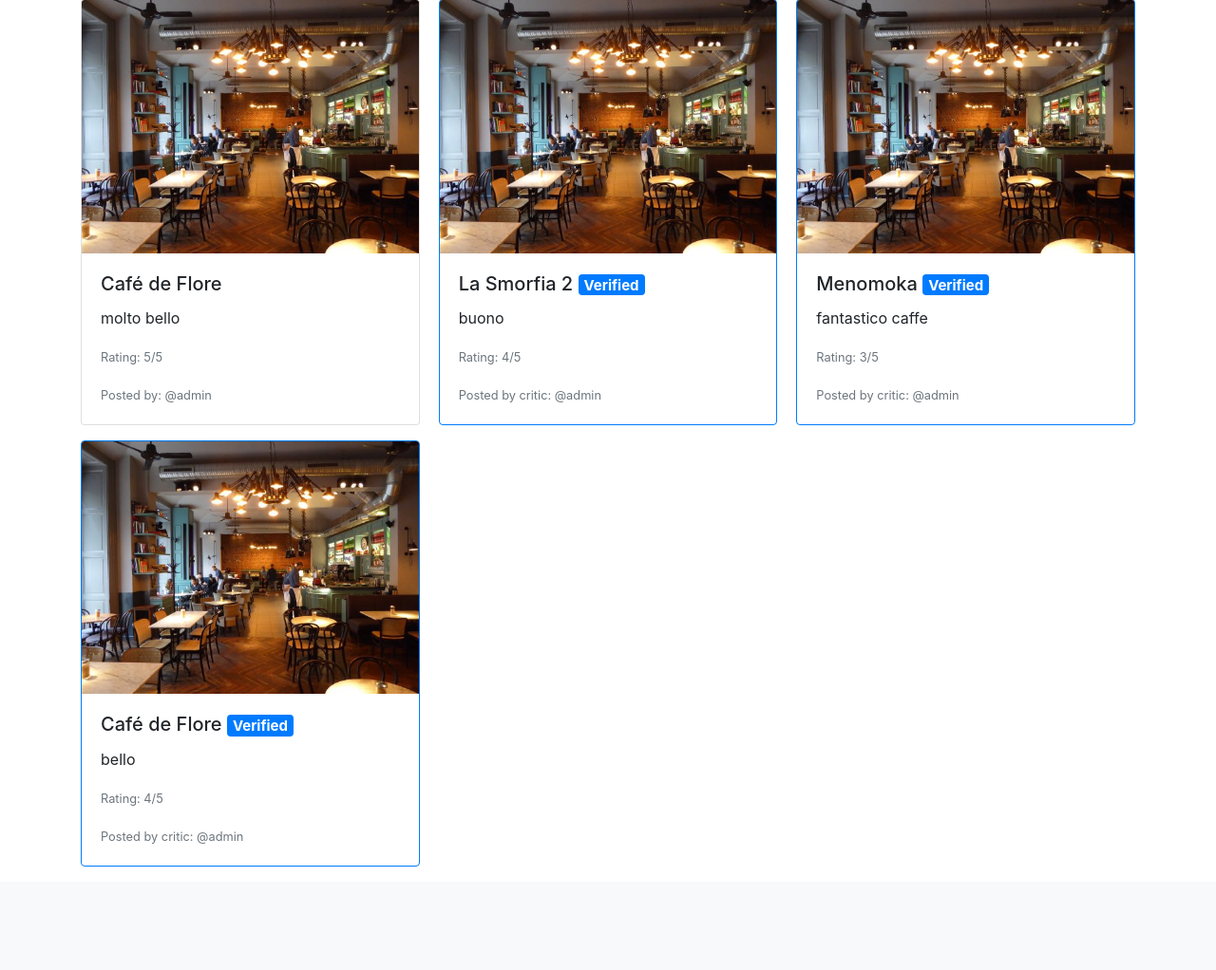
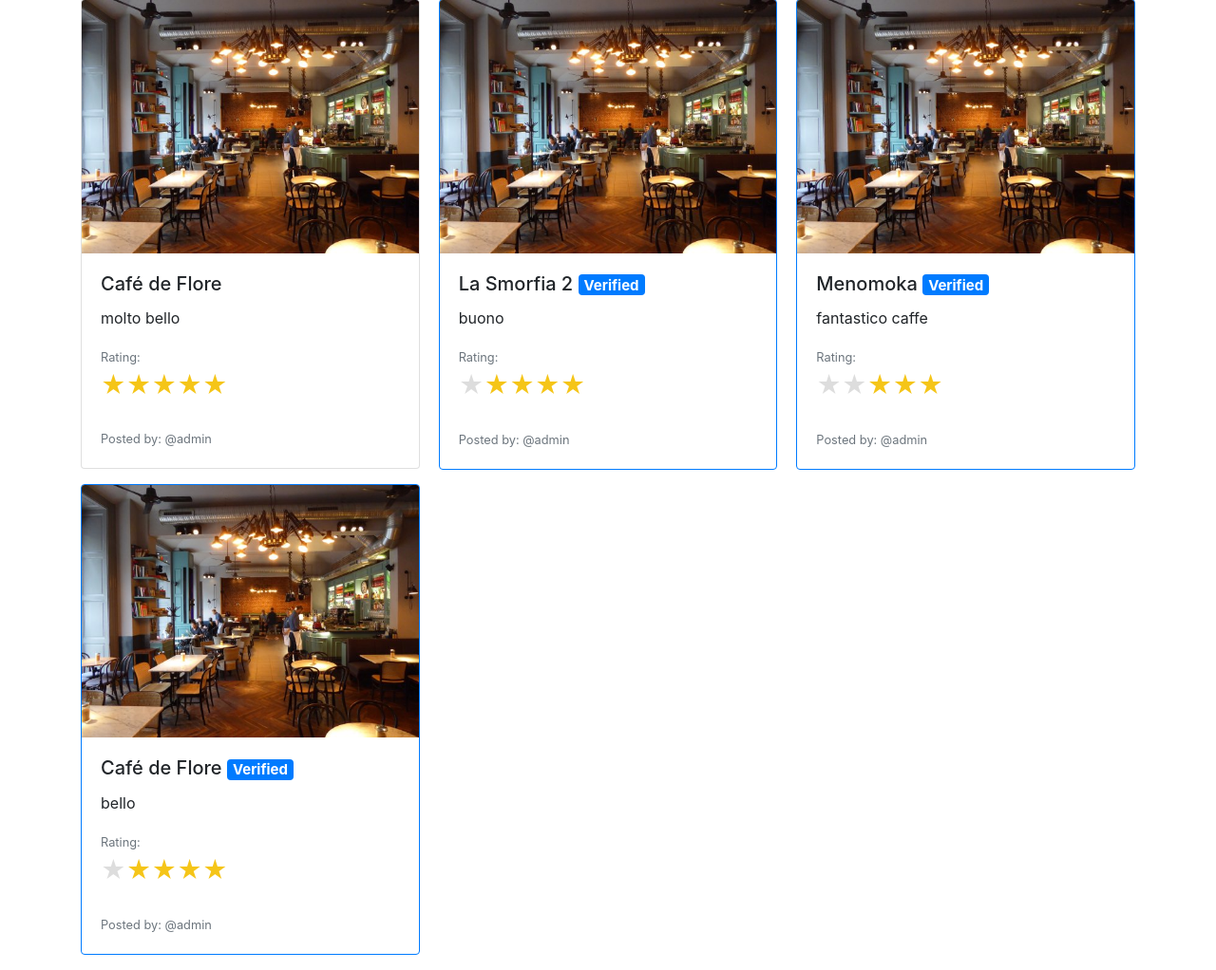
Before and after one commit to paulfersi/fork_finder, a Django app: page /feed/ in a window 1280 px wide. Shown: the part 225-1247 px from the top of the page at 95% size. Before the commit the page ends 1138 px from the top, so only its background shows below. Run offline with Django 5.2, Linux system fonts and the light colour scheme; a user stored in the database is signed in; data comes from the database, SQL or seed files in the repository; both versions use the stored data as it was after the commit; some libraries are stand-ins or nearby versions.

Commit message:
added stars for ratings

```diff
--- a/templates/base.html
+++ b/templates/base.html
@@ -34,6 +34,30 @@
             height: 80vh;
             overflow-y: auto;
         }
+
+
+
+        .star-rating {
+            display: flex;
+            flex-direction: row-reverse;
+            justify-content: flex-end;
+        }
+        .star-rating input[type="radio"] {
+            display: none;
+        }
+        .star-rating label {
+            font-size: 2em;
+            color: #ddd;
+            cursor: pointer;
+        }
+        .star-rating input[type="radio"]:checked ~ label {
+            color: #f5c518;
+        }
+        .star-rating label:hover,
+        .star-rating label:hover ~ label {
+            color: #f5c518;
+        }
+
     </style>
 </head>
 <body>
--- a/templates/feed.html
+++ b/templates/feed.html
@@ -12,52 +12,68 @@
 </ul>
 <div class="tab-content mt-3" id="feedTabsContent">
     <div class="tab-pane fade show active" id="friends" role="tabpanel" aria-labelledby="friends-tab">
-
         <div class="card-columns">
             {% for followed in user.profile.follows.all %}
                 {% for review in followed.user.reviews.all %}
-                    {% if review.is_featured %}
-                    <div class="card border-primary mb-3">
+                    <div class="card mb-3 {% if review.is_featured %}border-primary{% endif %}">
                         <img src="{{ review.photo.url }}" class="card-img-top" alt="Restaurant Photo">
                         <div class="card-body">
-                            <h5 class="card-title">  {{ review.restaurant.name }} <span class="badge badge-primary">Verified</span></h5>
+                            <h5 class="card-title">
+                                {{ review.restaurant.name }}
+                                {% if review.is_featured %}
+                                    <span class="badge badge-primary">Verified</span>
+                                {% endif %}
+                            </h5>
                             <p class="card-text">{{ review.body }}</p>
-                            <p class="card-text"><small class="text-muted">Rating: {{ review.rating }}/5</small></p>
-                            <p class="card-text"><small class="text-muted">Posted by critic: @{{ followed.user.username }}</small></p>
-
-                        </div>
-                    </div>
-                    {% else %}
-                    <div class="card mb-3">
-                        <img src="{{ review.photo.url }}" class="card-img-top" alt="Restaurant Photo">
-                        <div class="card-body">
-                            <h5 class="card-title">{{ review.restaurant.name }}</h5>
-                            <p class="card-text">{{ review.body }}</p>
-                            <p class="card-text"><small class="text-muted">Rating: {{ review.rating }}/5</small></p>
+                            <p class="card-text">
+                                <small class="text-muted">
+                                    Rating:
+                                    <span class="star-rating">
+                                        {% for i in "12345" %}
+                                            <label style="color:
+                                            {% if forloop.counter <= review.rating %}#f5c518
+                                            {% else %}#ddd
+                                            {% endif %};">&#9733;
+                                            </label>
+                                        {% endfor %}
+                                    </span>
+                                </small>
+                            </p>
                             <p class="card-text"><small class="text-muted">Posted by: @{{ followed.user.username }}</small></p>
                         </div>
                     </div>
-                    {% endif %}
                 {% endfor %}
             {% endfor %}
         </div>
     </div>
 
     <div class="tab-pane fade" id="explore" role="tabpanel" aria-labelledby="explore-tab">
-            <!-- List of recommended restaurants -->
-            <div class="card-columns">
-                {% for review in recommended_reviews %}
+        <div class="card-columns">
+            {% for review in recommended_reviews %}
                 <div class="card mb-4">
                     <img src="{{ review.photo.url }}" class="card-img-top" alt="Restaurant Photo">
                     <div class="card-body">
                         <h5 class="card-title">{{ review.restaurant.name }}</h5>
                         <p class="card-text">{{ review.body }}</p>
-                        <p class="card-text"><small class="text-muted">Rating: {{ review.rating }}/5</small></p>
+                        <p class="card-text">
+                            <small class="text-muted">
+                                Rating:
+                                <span class="star-rating">
+                                    {% for i in "12345" %}
+                                        <label style="color:
+                                        {% if forloop.counter <= review.rating %}#f5c518
+                                        {% else %}#ddd
+                                        {% endif %};">&#9733;
+                                        </label>
+                                    {% endfor %}
+                                </span>
+                            </small>
+                        </p>
                         <p class="card-text"><small class="text-muted">Posted by: @{{ review.user.username }}</small></p>
                     </div>
                 </div>
-                {% endfor %}
-            </div>
+            {% endfor %}
         </div>
     </div>
+</div>
 {% endblock %}
```
Also changed, not shown: templates/add_review.html (+9 -2 lines), db.sqlite3, media/media/review_photos/photo1jpg_K0o4fmb.jpg (added), media/media/review_photos/photo1jpg_udBwzQG.jpg (added).
